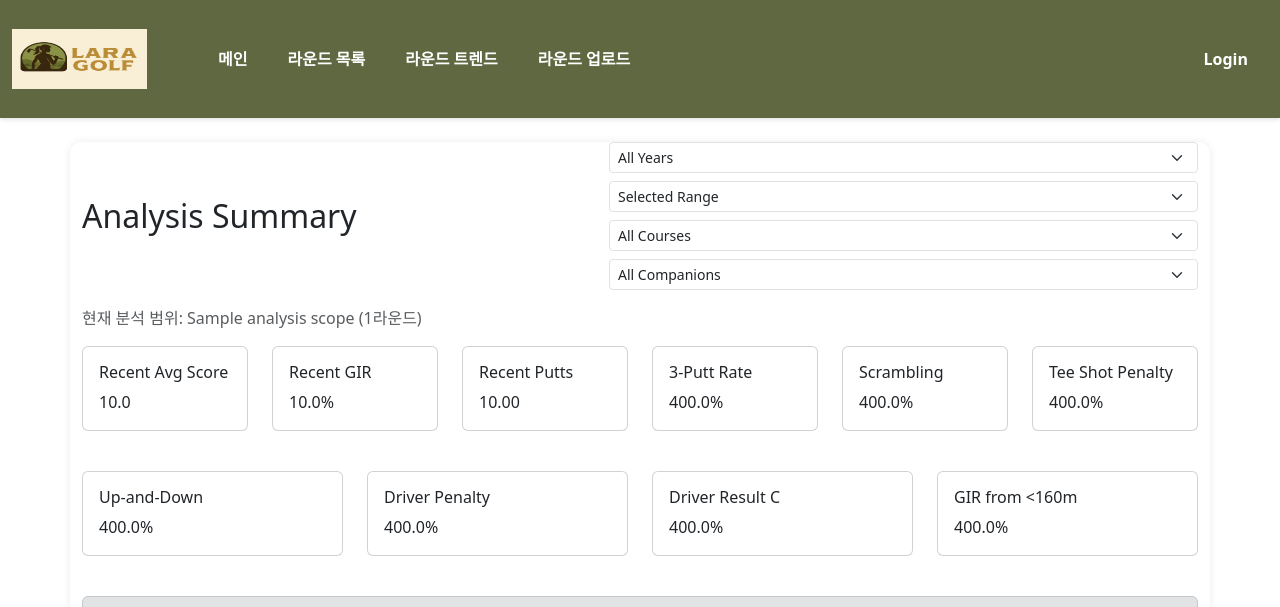
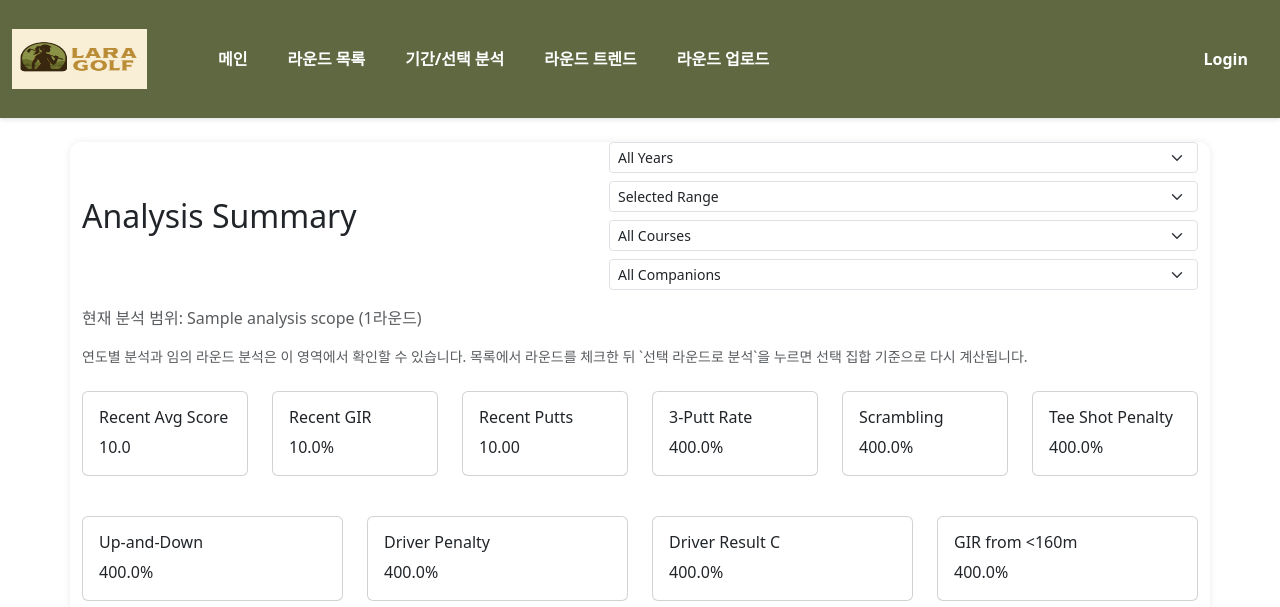
Before and after one commit to JoonYong-Kim/lalagolf, a Flask app: template src/webapp/templates/rounds.html in a window 1280 px wide. Shown: the top 607 px of the page. Run offline with Flask 3, Linux system fonts and the light colour scheme; the template is opened without the code that fills it: most values are stand-ins (such as "Sample title", 1, 10 or a date in 2020); parts of the project's set-up code (start-up, migrations or seed data) failed here and were passed over.

Commit message:
메뉴 업데이트 및 언인스톨 스크립트 업데이트

```diff
--- a/src/webapp/templates/base.html
+++ b/src/webapp/templates/base.html
@@ -20,6 +20,7 @@
                     <ul class="navbar-nav">
                         <li class="nav-item"><a class="nav-link" href="{{ url_for('home') }}">메인</a></li>
                         <li class="nav-item"><a class="nav-link" href="{{ url_for('list_rounds') }}">라운드 목록</a></li>
+                        <li class="nav-item"><a class="nav-link" href="{{ url_for('list_rounds') }}#analysisSummary">기간/선택 분석</a></li>
                         <li class="nav-item"><a class="nav-link" href="{{ url_for('round_trends') }}">라운드 트렌드</a></li>
                         <li class="nav-item"><a class="nav-link" href="{{ url_for('upload_round') }}">라운드 업로드</a></li>
                     </ul>
--- a/src/webapp/templates/index.html
+++ b/src/webapp/templates/index.html
@@ -30,6 +30,7 @@
             </form>
         </div>
         <p class="text-muted mb-3">현재 분석 범위: {{ analysis_scope.label }} ({{ analysis_scope.round_count }}라운드)</p>
+        <p class="small mb-4"><a href="{{ url_for('list_rounds') }}#analysisSummary">기간별/임의 라운드 분석으로 이동</a></p>
         <div class="row mb-4">
             <div class="col-md-2 col-sm-6 mb-3">
                 <div class="card h-100"><div class="card-body"><h6>Avg Score</h6><div>{{ "%.1f" % recent_summary.avg_score if recent_summary.avg_score is not none else '-' }}</div></div></div>
--- a/src/webapp/templates/rounds.html
+++ b/src/webapp/templates/rounds.html
@@ -6,7 +6,7 @@
 {% block head %}{% endblock %}
 
 	{% block content %}
-        <div class="d-flex justify-content-between align-items-center mb-3">
+        <div id="analysisSummary" class="d-flex justify-content-between align-items-center mb-3">
             <h2 class="mb-0">Analysis Summary</h2>
             <form id="analysisFilterForm" class="d-flex align-items-center flex-wrap gap-2" method="GET" action="{{ url_for('list_rounds') }}">
                 <label for="yearFilterTop" class="visually-hidden">Filter by Year</label>
@@ -46,6 +46,7 @@
             </form>
         </div>
         <p class="text-muted mb-3">현재 분석 범위: {{ analysis_scope.label }} ({{ analysis_scope.round_count }}라운드)</p>
+        <p class="small text-muted mb-4">연도별 분석과 임의 라운드 분석은 이 영역에서 확인할 수 있습니다. 목록에서 라운드를 체크한 뒤 `선택 라운드로 분석`을 누르면 선택 집합 기준으로 다시 계산됩니다.</p>
         <div class="row mb-4">
             <div class="col-md-2 col-sm-6 mb-3">
                 <div class="card h-100"><div class="card-body"><h6>Recent Avg Score</h6><div>{{ "%.1f" % recent_summary.avg_score if recent_summary.avg_score is not none else '-' }}</div></div></div>
```
Also changed, not shown: 1 other file.
